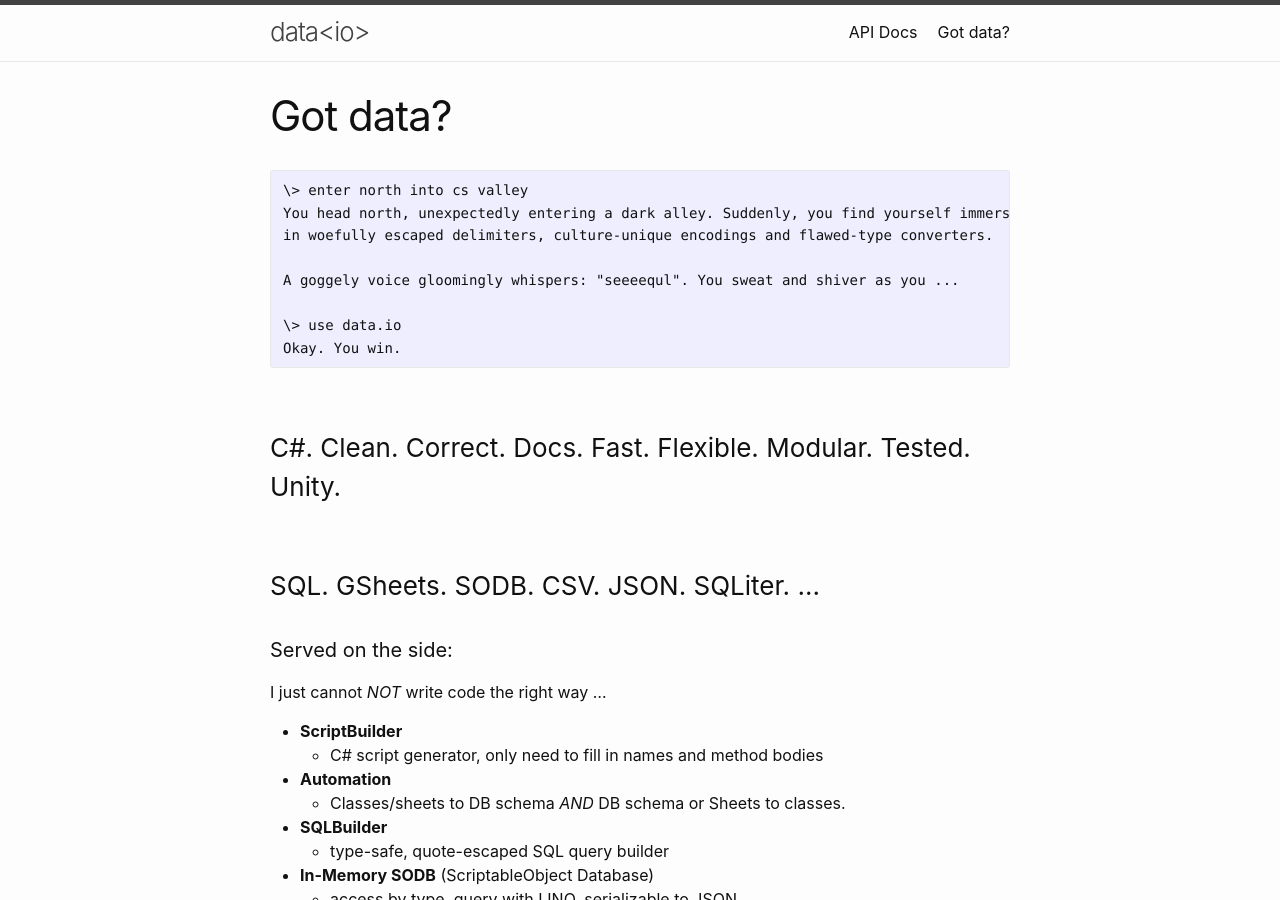
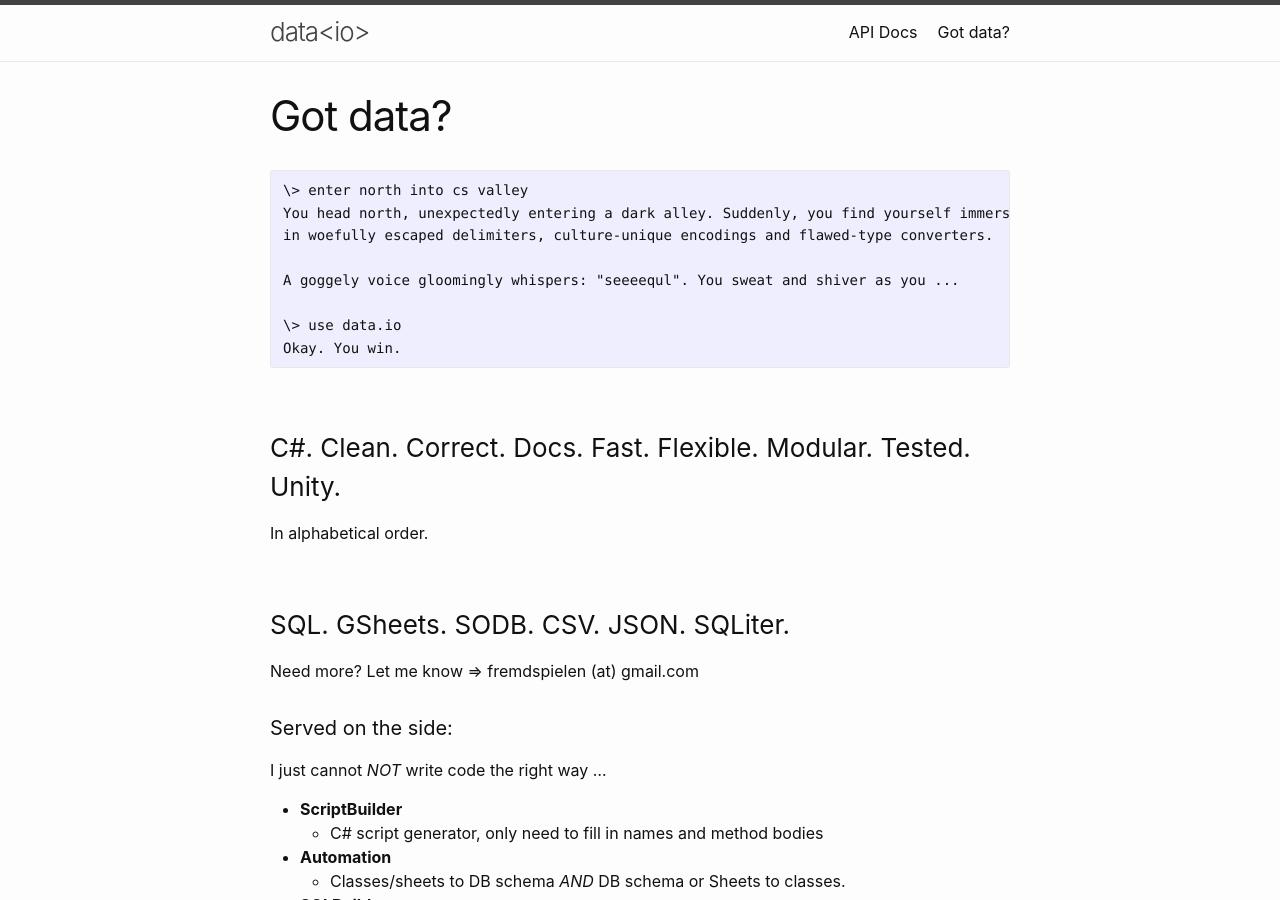
Before and after one commit to CodeSmile-0000011110110111/data.io-home, a Jekyll site: the page built from index.md, in a window 1280 px wide and 900 px high. Built offline with Jekyll 4.4.1, drawn with Linux system fonts in a browser that asks for light colours.

Commit message:
Update index.md

````diff
--- a/index.md
+++ b/index.md
@@ -15,7 +15,9 @@ Okay. You win.
 ```
 
 ### C#. Clean. Correct. Docs. Fast. Flexible. Modular. Tested. Unity.
-### SQL. GSheets. SODB. CSV. JSON. SQLiter. ...
+In alphabetical order.
+### SQL. GSheets. SODB. CSV. JSON. SQLiter.
+Need more? Let me know => fremdspielen (at) gmail.com
 
 <p/><p/>
 #### Served on the side:
````
